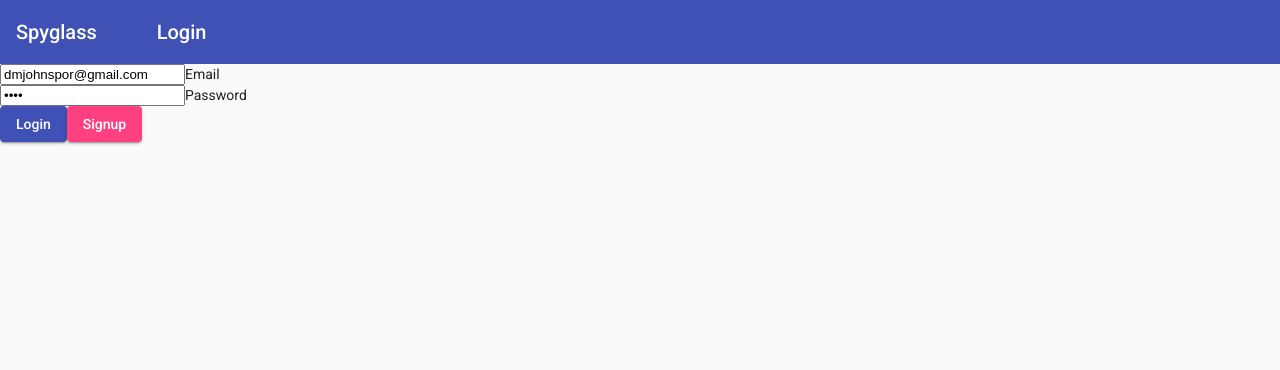
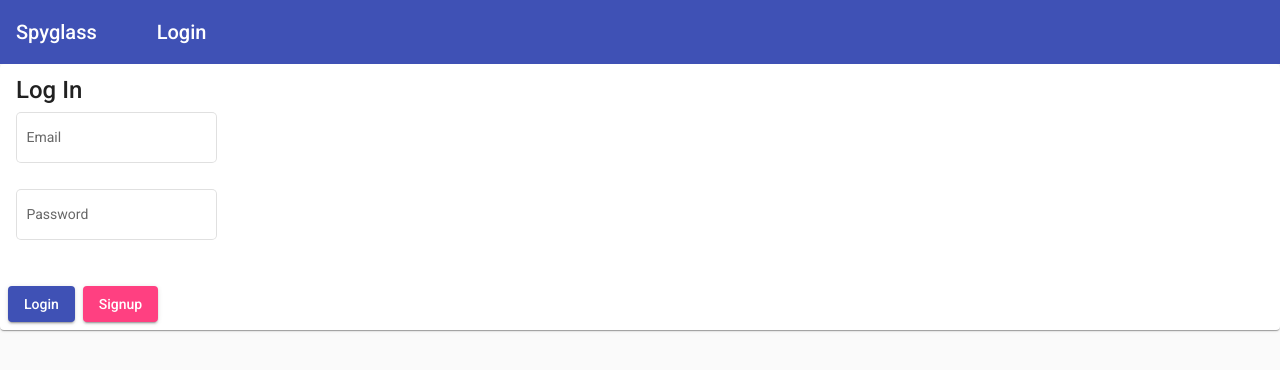
Before and after one commit to the-fetaverse/ng-spyglass-frontend, an Angular app: page / in a window 1280 px wide. Shown: the top 370 px of the page. Built offline with nearby package versions, Linux system fonts and the light colour scheme.

Commit message:
Implement dynamic login

```diff
--- a/src/app/app.module.ts
+++ b/src/app/app.module.ts
@@ -5,7 +5,7 @@ import { BrowserAnimationsModule } from '@angular/platform-browser/animations';
 import { AppRoutingModule } from './app-routing.module';
 import { FormsModule, ReactiveFormsModule } from '@angular/forms';
 import { FlexLayoutModule } from '@angular/flex-layout';
-import { HttpClientModule } from '@angular/common/http';
+import { HttpClientModule, HTTP_INTERCEPTORS } from '@angular/common/http';
 
 // Material Module
 import { MaterialModule } from './material/material.module';
@@ -18,6 +18,7 @@ import { GoalsViewComponent } from './components/goals-view/goals-view.component
 import { GoalsCreateComponent } from './components/goals-create/goals-create.component';
 import { GoalsEditComponent } from './components/goals-edit/goals-edit.component';
 import { NavbarComponent } from './components/navbar/navbar.component';
+import { HttpInterceptorService } from './services/http-interceptor.service';
 
 @NgModule({
   declarations: [
@@ -41,7 +42,13 @@ import { NavbarComponent } from './components/navbar/navbar.component';
     FlexLayoutModule,
     HttpClientModule,
   ],
-  providers: [],
+  providers: [
+    {
+      provide: HTTP_INTERCEPTORS,
+      useClass: HttpInterceptorService,
+      multi: true,
+    },
+  ],
   bootstrap: [AppComponent],
 })
 export class AppModule {}
--- a/src/app/components/login/login.component.html
+++ b/src/app/components/login/login.component.html
@@ -1,77 +1,25 @@
-<div class="grid">
-  <!-- Empty 3-size column -->
-  <div class="col-3"></div>
-
-  <!-- 6 size column with login card -->
-  <div class="col-6">
-    <ng-template pTemplate="header">
-      <div class="title">
-        <h3>Login</h3>
-      </div>
-    </ng-template>
-    <!-- User email input -->
-    <div class="grid p-fluid">
-      <div class="col-12">
-        <div class="p-inputgroup">
-          <span class="p-inputgroup-addon"><i class="pi pi-at"></i></span>
-          <span class="p-float-label">
-            <input
-              id="email-input"
-              type="email"
-              [(ngModel)]="email"
-              pInputText
-            />
-            <label for="email-input">Email</label>
-          </span>
-        </div>
-        <small class="p-error" *ngIf="invalidEmail"
-          >{{ emailErrorMessage }}.</small
-        >
-      </div>
-    </div>
-
-    <!-- User password input -->
-    <div class="grid p-fluid">
-      <div class="col-12">
-        <div class="p-inputgroup">
-          <span class="p-inputgroup-addon"><i class="pi pi-lock"></i></span>
-          <span class="p-float-label">
-            <input
-              id="password-input"
-              type="password"
-              [(ngModel)]="password"
-              pInputText
-            />
-            <label for="password-input">Password</label>
-          </span>
-        </div>
-        <small *ngIf="invalidPassword" class="p-error"
-          >{{ passwordErrorMessage }}.</small
-        >
-      </div>
-    </div>
-
+<mat-card>
+  <mat-card-title>Log In</mat-card-title>
+  <mat-card-content>
+    <mat-form-field appearance="outline" hideRequiredMarker="true">
+      <mat-label>Email</mat-label>
+      <input matInput type="test" [(ngModel)]="username" required />
+    </mat-form-field>
+    <br />
+    <mat-form-field appearance="outline" hideRequiredMarker="true">
+      <mat-label>Password</mat-label>
+      <input matInput type="password" [(ngModel)]="password" required />
+    </mat-form-field>
+  </mat-card-content>
+  <mat-card-actions>
     <button
       mat-raised-button
       color="primary"
       type="button"
-      label="Primary"
-      class="p-button-raised"
       (click)="handleLogin()"
     >
       Login
     </button>
-    <button
-      mat-raised-button
-      color="accent"
-      type="button"
-      label="Secondary"
-      class="p-button-raised p-button-secondary"
-    >
-      Signup
-    </button>
-  </div>
-
-  <!-- Empty 3-size column -->
-  <div class="col-3"></div>
-</div>
+    <button mat-raised-button color="accent" type="button">Signup</button>
+  </mat-card-actions>
+</mat-card>
--- a/src/app/components/login/login.component.ts
+++ b/src/app/components/login/login.component.ts
@@ -9,10 +9,9 @@ import { AuthService } from 'src/app/services/auth.service';
 })
 export class LoginComponent implements OnInit {
   // Fields
-  email: string = 'dmjohnspor@gmail.com';
-  password: string = 'test';
-  invalidEmail: boolean = false;
-  invalidPassword: boolean = false;
+  username: string = '';
+  password: string = '';
+  invalidLogin: boolean = true;
   emailErrorMessage: string = 'Invalid email';
   passwordErrorMessage: string = 'Invalid password';
 
@@ -24,21 +23,34 @@ export class LoginComponent implements OnInit {
 
   // Handles the submission  and validation of login data
   handleLogin() {
-    if (this.authService.authenticateEmail(this.email)) {
-      this.invalidEmail = false;
-    } else {
-      this.invalidEmail = true;
-    }
+    this.authService.executeBasicAuth(this.username, this.password).subscribe({
+      next: (data) => {
+        console.log(data);
+        this.invalidLogin = false;
+        this.router.navigate(['user', this.username, 'goals']);
+      },
+      error: (error) => {
+        console.error(error);
+        this.invalidLogin = true;
+      },
+      complete: () => console.info('complete'),
+    });
 
-    if (this.authService.authenticatePassword(this.password)) {
-      this.invalidPassword = false;
-    } else {
-      this.invalidPassword = true;
-    }
+    // if (this.authService.authenticateEmail(this.email)) {
+    //   this.invalidEmail = false;
+    // } else {
+    //   this.invalidEmail = true;
+    // }
 
-    if (this.invalidEmail === false && this.invalidPassword === false) {
-      this.authService.authenticateUser(this.email, this.password);
-      this.router.navigate(['user', this.email, 'goals']);
-    }
+    // if (this.authService.authenticatePassword(this.password)) {
+    //   this.invalidPassword = false;
+    // } else {
+    //   this.invalidPassword = true;
+    // }
+
+    // if (this.invalidEmail === false && this.invalidPassword === false) {
+    //   this.authService.authenticateUser(this.email, this.password);
+    //
+    // }
   }
 }
--- a/src/app/material/material.module.ts
+++ b/src/app/material/material.module.ts
@@ -14,6 +14,7 @@ import { MatInputModule } from '@angular/material/input';
 import { MatDatepickerModule } from '@angular/material/datepicker';
 import { MatNativeDateModule } from '@angular/material/core';
 import { MatCardModule } from '@angular/material/card';
+import { MatGridListModule } from '@angular/material/grid-list';
 
 const MaterialComponents = [
   MatTableModule,
@@ -31,6 +32,7 @@ const MaterialComponents = [
   MatDatepickerModule,
   MatNativeDateModule,
   MatCardModule,
+  MatGridListModule,
 ];
 
 @NgModule({
--- a/src/app/services/auth.service.ts
+++ b/src/app/services/auth.service.ts
@@ -1,10 +1,28 @@
+import { HttpClient, HttpHeaders } from '@angular/common/http';
 import { Injectable } from '@angular/core';
+import { map } from 'rxjs/operators';
 
 @Injectable({
   providedIn: 'root',
 })
 export class AuthService {
-  constructor() {}
+  constructor(private http: HttpClient) {}
+
+  executeBasicAuth(username: string, password: string) {
+    let basicAuthHeaderString =
+      'Basic ' + window.btoa(username + ':' + password);
+
+    let headers = new HttpHeaders({ Authorization: basicAuthHeaderString });
+
+    return this.http
+      .get<AuthenticationBean>(`http://localhost:8080/basicauth`, { headers })
+      .pipe(
+        map((data) => {
+          sessionStorage.setItem('authenticatedUser', username);
+          return data;
+        })
+      );
+  }
 
   authenticateEmail(email: string): boolean {
     if (email === 'dmjohnspor@gmail.com') {
@@ -37,3 +55,7 @@ export class AuthService {
     sessionStorage.removeItem('authenticatedUser');
   }
 }
+
+export class AuthenticationBean {
+  constructor(public message: string) {}
+}
--- /dev/null
+++ b/src/app/services/http-interceptor.service.ts
@@ -0,0 +1,26 @@
+import {
+  HttpEvent,
+  HttpHandler,
+  HttpInterceptor,
+  HttpRequest,
+} from '@angular/common/http';
+import { Injectable } from '@angular/core';
+import { Observable } from 'rxjs';
+
+@Injectable({
+  providedIn: 'root',
+})
+export class HttpInterceptorService implements HttpInterceptor {
+  constructor() {}
+
+  intercept(
+    request: HttpRequest<any>,
+    next: HttpHandler
+  ): Observable<HttpEvent<any>> {
+    let username = 'dmjohnspor@gmail.com';
+    let password = 'test';
+    let basicAuthString = 'Basic ' + window.btoa(username + ':' + password);
+    request = request.clone({ setHeaders: { Authorization: basicAuthString } });
+    return next.handle(request);
+  }
+}
```
Also changed, not shown: 1 other file (tests, documents, lock files or other folders).
